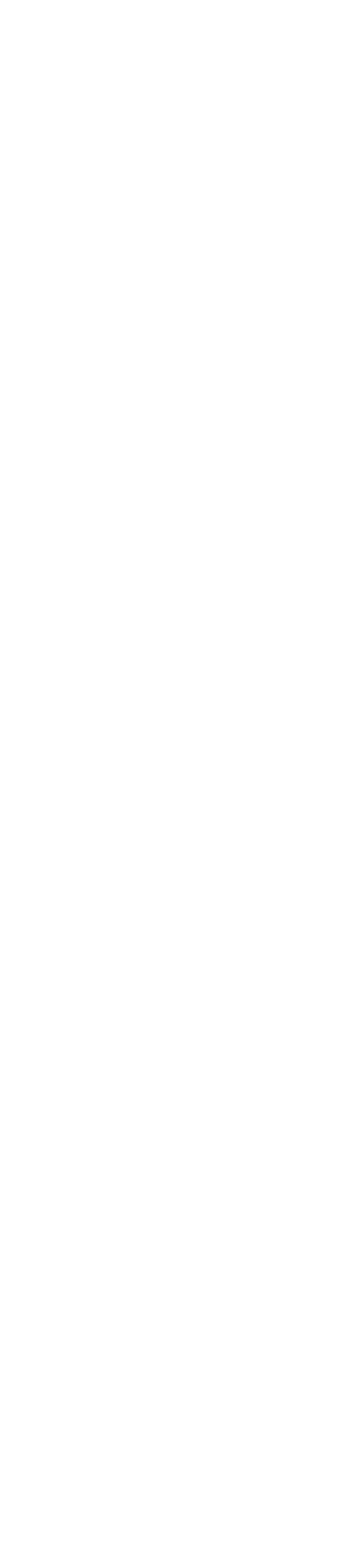
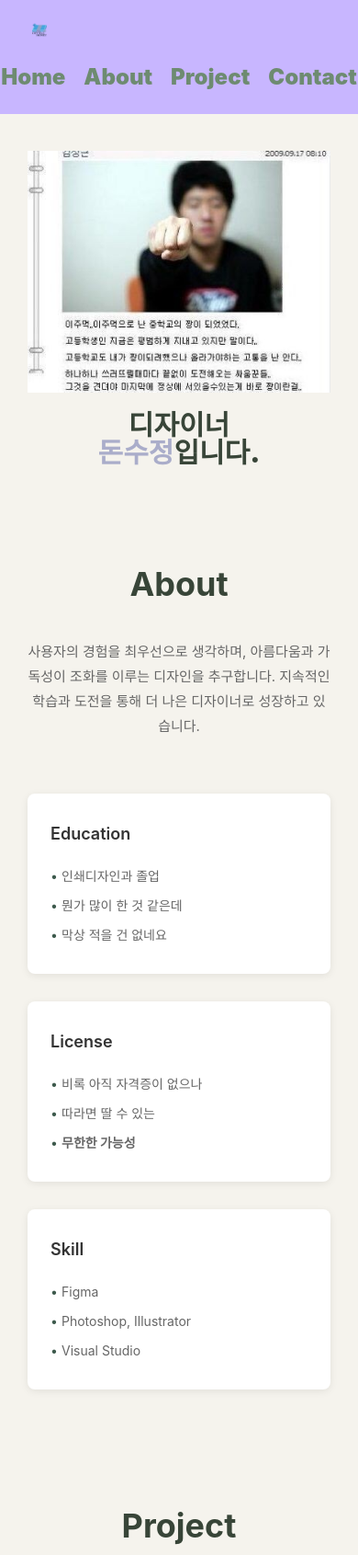
Before and after one commit to D-SJ-UIUX/my-personal-portfolio, a plain HTML site: page index.html in a window 390 px wide. Shown: the top 1691 px of the page at 92% size. Before the commit the page ends 844 px from the top, so only its background shows below. Drawn offline with Linux system fonts and the light colour scheme.

Commit message:
Add files via upload

```diff
--- a/index.html
+++ b/index.html
@@ -1,11 +1,120 @@
 <!DOCTYPE html>
-<html lang="en">
+<html lang="ko">
 <head>
     <meta charset="UTF-8">
     <meta name="viewport" content="width=device-width, initial-scale=1.0">
-    <title>Document</title>
+    <title>돈수정 - 디자이너 포트폴리오</title>
+    <link rel="stylesheet" href="style.css">
 </head>
 <body>
+    <!-- Header -->
+    <header>
+        <div class="logo">
+            <a href="index.html"><img src="images/logo.png" alt="기본 로고"></a>
+        </div>
+        <nav>
+            <ul>
+                <li><a href="#home">Home</a></li>
+                <li><a href="#about">About</a></li>
+                <li><a href="#project">Project</a></li>
+                <li><a href="#contact">Contact</a></li>
+            </ul>
+        </nav>
+    </header>
 
+    <!-- Hero Section -->
+    <section id="home" class="hero">
+        <img src="images/hero_img.jpg" alt="돈수정 이미지">
+        <div class="hero-text">
+            <p>디자이너</p>
+            <p><span style="color:rgb(170, 173, 202);">돈수정</span>입니다.</p>
+        </div>
+    </section>
+
+
+    <!-- About Section -->
+    <section id="about" class="about">
+        <h2>About</h2>
+        <p class="about-intro">
+            사용자의 경험을 최우선으로 생각하며, 아름다움과 가독성이 조화를 이루는 디자인을 추구합니다.
+            지속적인 학습과 도전을 통해 더 나은 디자이너로 성장하고 있습니다.
+        </p>
+
+        <div class="about-details">
+            <section class="about-card">
+                <h3>Education</h3>
+                <ul>
+                    <li>인쇄디자인과 졸업</li>
+                    <li>뭔가 많이 한 것 같은데</li>
+                    <li>막상 적을 건 없네요</li>
+                </ul>
+            </section>
+
+            <section class="about-card">
+                <h3>License</h3>
+                <ul>
+                    <li>비록 아직 자격증이 없으나</li>
+                    <li>따라면 딸 수 있는</li>
+                    <li><b>무한한 가능성</b></li>
+                </ul>
+            </section>
+
+            <section class="about-card">
+                <h3>Skill</h3>
+                <ul>
+                    <li>Figma</li>
+                    <li>Photoshop, Illustrator</li>
+                    <li>Visual Studio</li>
+                </ul>
+            </section>
+        </div>
+    </section>
+
+    <!-- Project Section -->
+    <section id="project" class="project">
+        <h2>Project</h2>
+
+        <div class="project-container">
+            <section class="project-item">
+                <figure>
+                    <img src="images/project1.png" alt="여행앱 개선 디자인 프로젝트">
+                    <figcaption>여행앱 개선 디자인 프로젝트</figcaption>
+                </figure>
+            </section>
+
+            <section class="project-item">
+                <figure>
+                    <img src="images/project2.png" alt="여행 웹페이지 계산 디자인 프로젝트">
+                    <figcaption>여행 웹페이지 계산 디자인 프로젝트</figcaption>
+                </figure>
+            </section>
+        </div>
+    </section>
+
+    <!-- Contact Section -->
+    <section id="contact" class="contact">
+        <h2>Contact</h2>
+
+        <div class="contact-container">
+            <section class="contact-item">
+                <h3>블로그</h3>
+                <ul>
+                    <li><a href="https://crystal-in-wonderland.tistory.com/">https://crystal-in-wonderland.tistory.com/</a></li>
+                </ul>
+            </section>
+
+            <section class="contact-item">
+                <h3>이메일</h3>
+                <ul>
+                    <li><a href="mailto:dsj5859@gmail.com">dsj5859@gmail.com</a></li>
+                </ul>
+            </section>
+        </div>
+    </section>
+
+    <!-- Footer -->
+    <footer>
+        <p>&copy; dsj all rights reserved.</p>
+    </footer>
 </body>
 </html>
--- a/style.css
+++ b/style.css
@@ -0,0 +1,319 @@
+/* Reset & Base Styles */
+* {
+    margin: 0;
+    padding: 0;
+    box-sizing: border-box;
+}
+
+body {
+    font-family: -apple-system, BlinkMacSystemFont, 'Segoe UI', 'Malgun Gothic', sans-serif;
+    line-height: 1.6;
+    color: #333;
+    background-color: #fff8f0;
+}
+
+a {
+    text-decoration: none;
+    color: inherit;
+}
+
+ul {
+    list-style: none;
+}
+
+img {
+    max-width: 100%;
+    height: auto;
+    display: block;
+}
+
+/* Header */
+header {
+    display: flex;
+    justify-content: space-between;
+    align-items: center;
+    padding: 20px 60px;
+    background-color: #c8b6ff;
+}
+
+.logo img {
+    max-width: 8%;
+    border-radius: 0%;
+    padding: 5px;
+}
+
+nav ul {
+
+    display: flex;
+    gap: 40px;
+}
+
+nav a {
+    font-weight: 900;
+    font-size: 24px;
+    color: #6E8B71;
+    transition: color 0.3s;
+}
+
+nav a:hover {
+    color: #3d5a4c;
+}
+
+/* Hero Section */
+.hero {
+    display: flex;
+    justify-content: center;
+    align-items: center;
+    padding: 0px 60px;
+    background-color: #f5f3ed;
+    position: relative;
+}
+
+.hero img {
+    max-width: 886px;
+    width: 100%;
+}
+
+.hero-text {
+    position: absolute;
+    right: 25%;
+    top: 50%;
+    transform: translateY(-50%);
+    font-size: 30px;
+    font-weight: 900;
+    color: #384538;
+    line-height: 1;
+}
+
+/* About Section */
+.about {
+    padding: 80px 60px;
+    background-color: #f5f3ed;
+}
+
+.about h2 {
+    text-align: center;
+    font-size: 36px;
+    margin-bottom: 30px;
+    color: #384538;
+    font-weight: 700;
+}
+
+.about-intro {
+    text-align: center;
+    max-width: 800px;
+    margin: 0 auto 60px;
+    font-size: 15px;
+    color: #666;
+    line-height: 1.8;
+}
+
+.about-details {
+    display: grid;
+    grid-template-columns: repeat(3, 1fr);
+    gap: 30px;
+    max-width: 1200px;
+    margin: 0 auto;
+}
+
+.about-card {
+    background-color: #fff;
+    padding: 30px 25px;
+    border-radius: 8px;
+    box-shadow: 0 2px 8px rgba(0, 0, 0, 0.08);
+}
+
+.about-card h3 {
+    font-size: 18px;
+    margin-bottom: 20px;
+    color: #333;
+    font-weight: 600;
+}
+
+.about-card ul {
+    display: flex;
+    flex-direction: column;
+    gap: 10px;
+}
+
+.about-card li {
+    font-size: 14px;
+    color: #666;
+    padding-left: 12px;
+    position: relative;
+}
+
+.about-card li::before {
+    content: "•";
+    position: absolute;
+    left: 0;
+    color: #3d5a4c;
+}
+
+/* Project Section */
+.project {
+    padding: 80px 60px;
+    background-color: #f5f3ed;
+}
+
+.project h2 {
+    text-align: center;
+    font-size: 36px;
+    margin-bottom: 60px;
+    color: #384538;
+    font-weight: 700;
+}
+
+.project-container {
+    display: grid;
+    grid-template-columns: repeat(2, 1fr);
+    gap: 40px;
+    max-width: 1200px;
+    margin: 0 auto;
+}
+
+.project-item figure {
+    background-color: #fff;
+    border-radius: 8px;
+    overflow: hidden;
+    box-shadow: 0 4px 12px rgba(0, 0, 0, 0.1);
+    transition: transform 0.3s;
+}
+
+.project-item figure:hover {
+    transform: translateY(-8px);
+}
+
+.project-item img {
+    width: 100%;
+    height: 400px;
+    object-fit: cover;
+}
+
+.project-item figcaption {
+    padding: 20px;
+    text-align: center;
+    font-size: 15px;
+    color: #666;
+    background-color: #fff;
+}
+
+/* Contact Section */
+.contact {
+    padding: 80px 60px;
+    background-color: #f5f3ed;
+}
+
+.contact h2 {
+    text-align: center;
+    font-size: 36px;
+    margin-bottom: 30px;
+    color: #384538;
+    font-weight: 700;
+
+}
+
+.contact-container {
+    display: grid;
+    grid-template-columns: repeat(2, 1fr);
+    background-color: #fff;
+    border-radius: 8px;
+    padding: 20px;
+    gap: 100px;
+    box-shadow: 0 2px 8px rgba(0, 0, 0, 0.08);
+    margin: 0 auto;
+}
+
+.contact-item h3 {
+    font-size: 18px;
+    margin-bottom: 15px;
+    color: #333;
+    font-weight: 600;
+}
+
+.contact-item ul {
+    display: flex;
+    flex-direction: column;
+    gap: 8px;
+}
+
+.contact-item li {
+    font-size: 14px;
+    color: #666;
+    padding-left: 12px;
+    position: relative;
+}
+
+.contact-item li::before {
+    content: "•";
+    position: absolute;
+    left: 0;
+    color: #3d5a4c;
+}
+
+.contact-item a {
+    color: #3d5a4c;
+    transition: opacity 0.3s;
+}
+
+.contact-item a:hover {
+    opacity: 0.7;
+}
+
+/* Footer */
+footer {
+    background-color: #3d5a4c;
+    color: rgba(255, 255, 255, 0.6);
+    text-align: left;
+    padding: 30px 60px;
+    font-size: 14px;
+}
+
+/* Responsive Design */
+@media (max-width: 1024px) {
+    .about-details {
+        grid-template-columns: repeat(2, 1fr);
+    }
+
+    .project-container {
+        grid-template-columns: 1fr;
+    }
+}
+
+@media (max-width: 768px) {
+    header {
+        flex-direction: column;
+        gap: 20px;
+        padding: 20px 30px;
+    }
+
+    nav ul {
+        gap: 20px;
+    }
+
+    .hero {
+        flex-direction: column;
+        padding: 40px 30px;
+    }
+
+    .hero-text {
+        position: static;
+        transform: none;
+        margin-top: 20px;
+        text-align: center;
+    }
+
+    .about-details {
+        grid-template-columns: 1fr;
+    }
+
+    .contact-container {
+        grid-template-columns: 1fr;
+    }
+
+    .about,
+    .project,
+    .contact {
+        padding: 60px 30px;
+    }
+}
```
Also changed, not shown: images/cat-hero.png (added), images/hero_img.jpg (added), images/logo.png (added), images/logo_sam.png (added), images/project1.png (added), images/project2.png (added).
